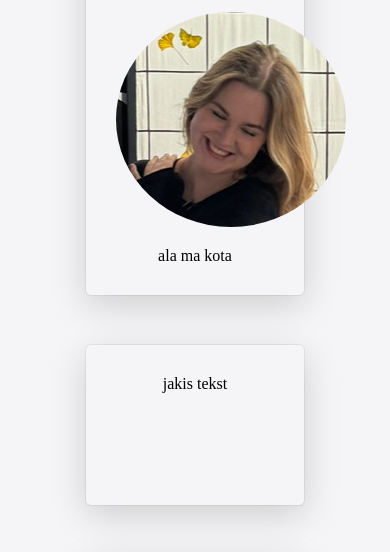
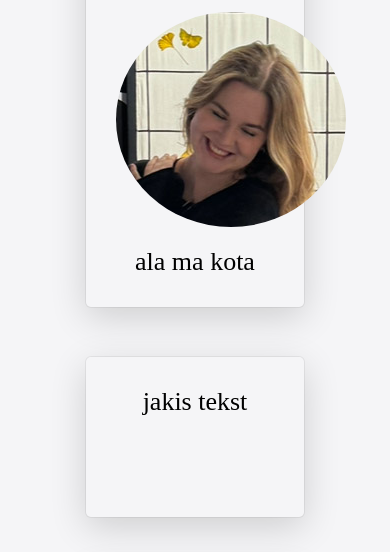
Before and after one commit to marysiaszcz/my-profile, a plain HTML site: page index.html in a window 390 px wide. Shown: the part 254-806 px from the top of the page. Drawn offline with Linux system fonts and the light colour scheme.

Commit message:
Add files via upload

```diff
--- a/style.css
+++ b/style.css
@@ -1,6 +1,7 @@
 @media (max-width: 980px) {
   .container {
-    width: 700px;
+    width: 900px;
+	font-size:150%;
   }
 }
 @media (max-width: 720px) {
@@ -41,7 +42,7 @@ h1 {
 }
 .text {
 	font-family:Ubuntu;
-	font-size:16px;
+	font-size:26px;
 	text-align:center;
 	}
 .img_avatar {
```
